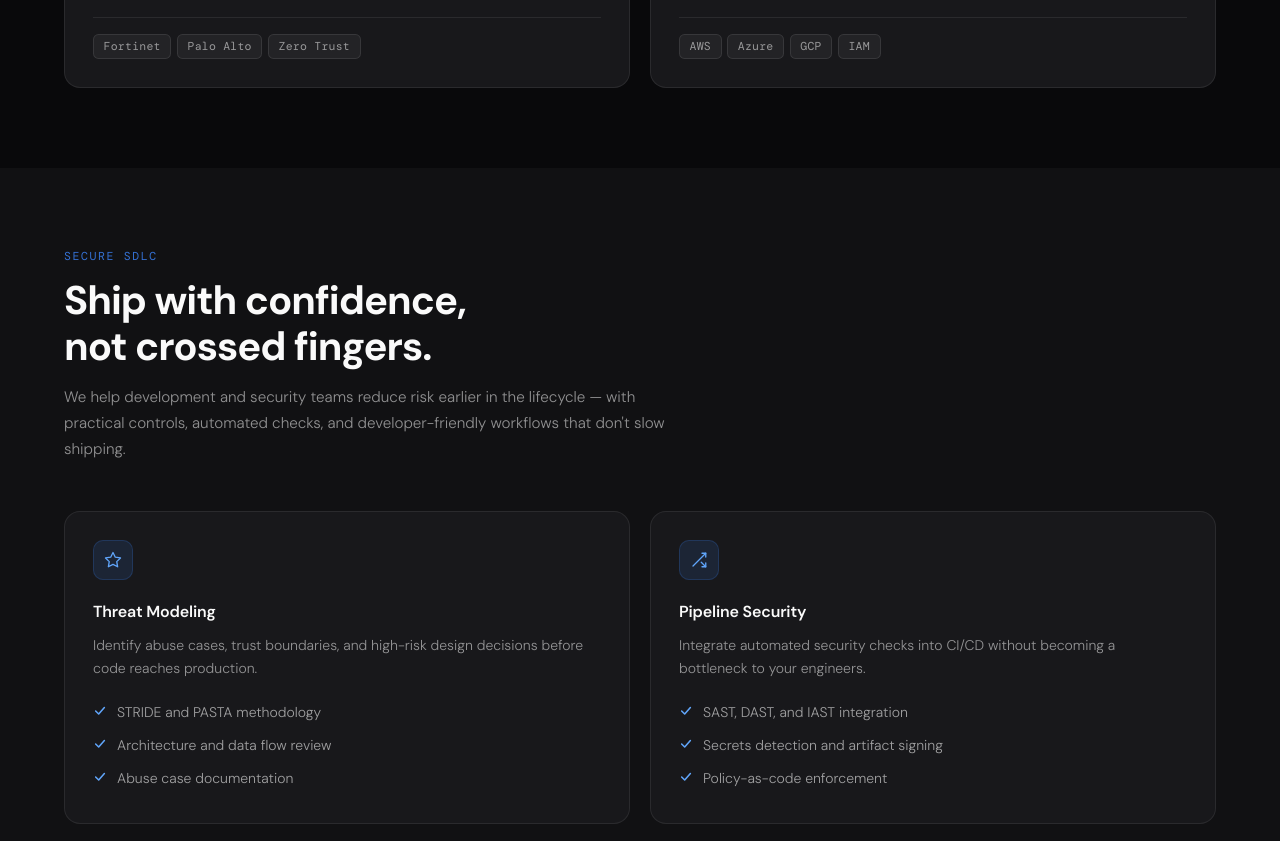
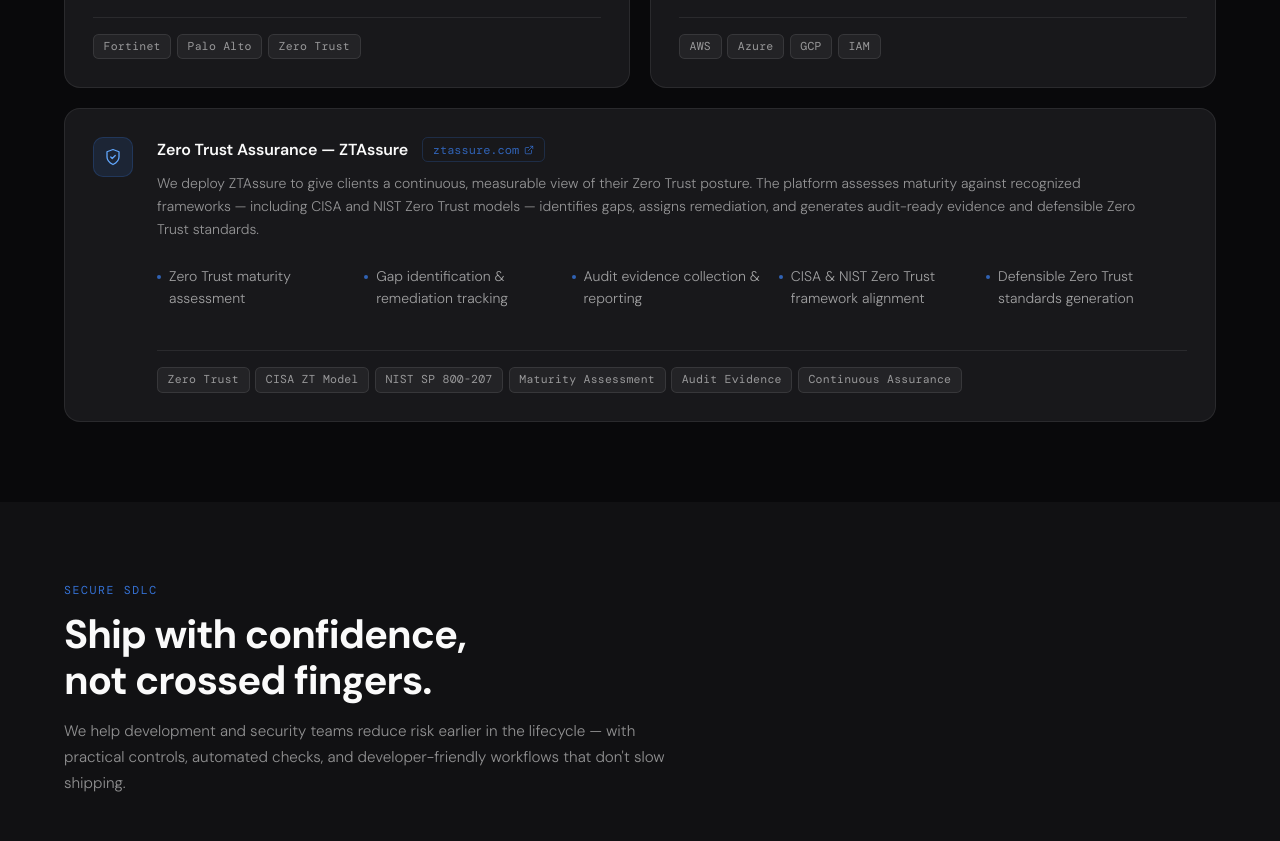
Before and after one commit to xfindustries/Hawk-cyber-security, a website: page docs/solutions.html in a window 1280 px wide. Shown: the part 2277-3118 px from the top of the page. Drawn offline with nearby package versions, Linux system fonts and the light colour scheme.

Commit message:
Added ztassure

```diff
--- a/docs/solutions.html
+++ b/docs/solutions.html
@@ -746,6 +746,66 @@
                     </div>
                 </div>
 
+                <!-- ZTAssure -->
+                <div class="card reveal reveal-d1" style="grid-column:1/-1;">
+                    <div style="display:grid;grid-template-columns:auto 1fr;gap:1.5rem;align-items:start;">
+                        <div class="card-icon" style="margin-bottom:0;">
+                            <svg width="18" height="18" viewBox="0 0 24 24" fill="none" stroke="#60A5FA"
+                                stroke-width="1.75" stroke-linecap="round" stroke-linejoin="round">
+                                <path d="M12 22s8-4 8-10V5l-8-3-8 3v7c0 6 8 10 8 10z" />
+                                <path d="M9 12l2 2 4-4" />
+                            </svg>
+                        </div>
+                        <div>
+                            <div
+                                style="display:flex;align-items:center;gap:0.875rem;flex-wrap:wrap;margin-bottom:0.625rem;">
+                                <h3 style="font-size:1rem;font-weight:600;letter-spacing:-0.01em;margin:0;">Zero Trust
+                                    Assurance — ZTAssure</h3>
+                                <a href="https://www.ztassure.com" target="_blank" rel="noopener"
+                                    style="display:inline-flex;align-items:center;gap:0.3rem;font-size:0.75rem;font-family:'DM Mono',monospace;color:rgba(59,130,246,0.7);text-decoration:none;border:1px solid rgba(59,130,246,0.2);border-radius:0.35rem;padding:0.15rem 0.6rem;transition:color 0.2s,border-color 0.2s;"
+                                    onmouseover="this.style.color='#93C5FD';this.style.borderColor='rgba(59,130,246,0.45)'"
+                                    onmouseout="this.style.color='rgba(59,130,246,0.7)';this.style.borderColor='rgba(59,130,246,0.2)'">
+                                    ztassure.com
+                                    <svg width="10" height="10" viewBox="0 0 24 24" fill="none" stroke="currentColor"
+                                        stroke-width="2" stroke-linecap="round" stroke-linejoin="round">
+                                        <path
+                                            d="M18 13v6a2 2 0 01-2 2H5a2 2 0 01-2-2V8a2 2 0 012-2h6M15 3h6v6M10 14L21 3" />
+                                    </svg>
+                                </a>
+                            </div>
+                            <p
+                                style="font-size:0.875rem;color:var(--muted);line-height:1.65;margin:0 0 1.25rem;font-weight:300;max-width:980px;">
+                                We deploy ZTAssure to give clients a continuous, measurable view of their Zero Trust
+                                posture. The platform assesses maturity against recognized frameworks — including CISA
+                                and NIST Zero Trust models — identifies gaps, assigns remediation, and generates
+                                audit-ready evidence and defensible Zero Trust standards.
+                            </p>
+                            <div
+                                style="display:grid;grid-template-columns:repeat(auto-fit,minmax(200px,1fr));gap:0.4rem;margin-bottom:2.25rem;">
+                                <div class="tool-item"><span class="tool-dot"></span>Zero Trust maturity assessment
+                                </div>
+                                <div class="tool-item"><span class="tool-dot"></span>Gap identification &amp;
+                                    remediation tracking</div>
+                                <div class="tool-item"><span class="tool-dot"></span>Audit evidence collection &amp;
+                                    reporting</div>
+                                <div class="tool-item"><span class="tool-dot"></span>CISA &amp; NIST Zero Trust
+                                    framework alignment</div>
+                                <div class="tool-item"><span class="tool-dot"></span>Defensible Zero Trust standards
+                                    generation</div>
+                            </div>
+                            <div
+                                style="margin-top:1.25rem;padding-top:1rem;border-top:1px solid var(--border);display:flex;flex-wrap:wrap;gap:0.35rem;">
+                                <span class="tag">Zero Trust</span>
+                                <span class="tag">CISA ZT Model</span>
+                                <span class="tag">NIST SP 800-207</span>
+                                <span class="tag">Maturity Assessment</span>
+                                <span class="tag">Audit Evidence</span>
+                                <span class="tag">Continuous Assurance</span>
+                            </div>
+                        </div>
+                    </div>
+                </div>
+
             </div>
         </div>
     </section>
```
